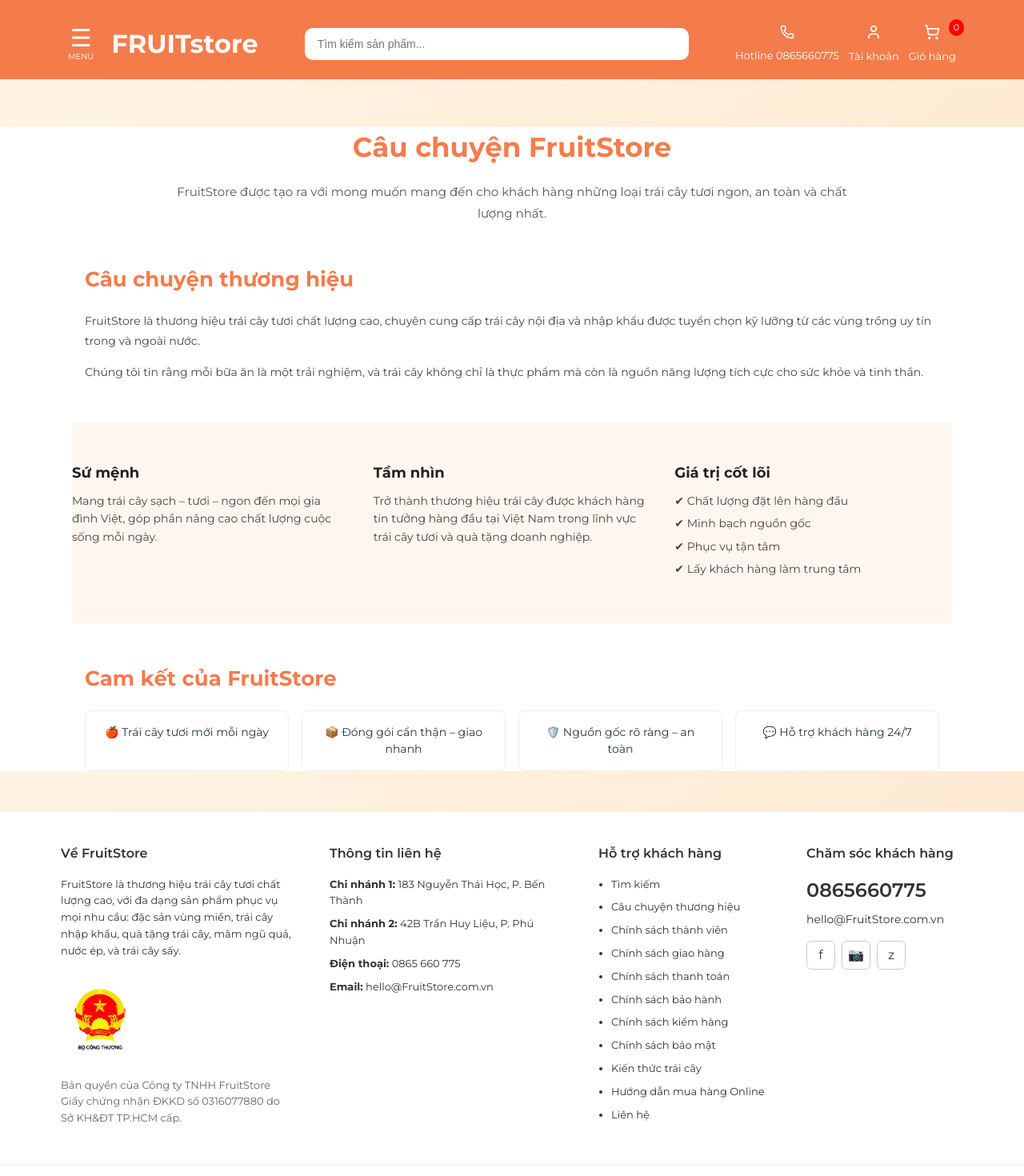
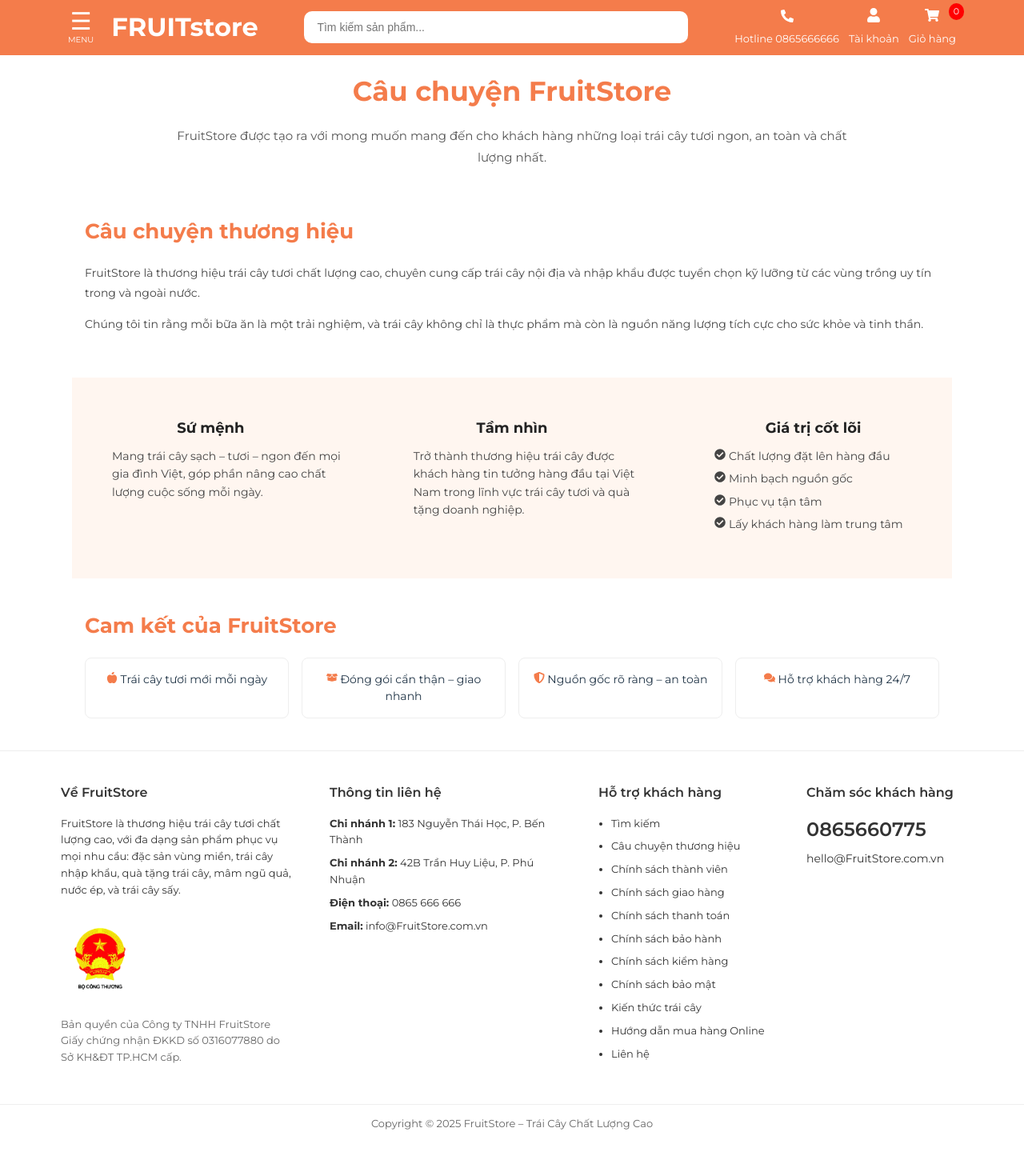
Before and after one commit to Pad2806/fruit-store, a React (Vite) app in the folder fruit-store/: page /about in a window 1280 px wide. Shown: the top 1470 px of the page at 80% size. After the commit the page ends 1429 px from the top, so only its background shows below. Built offline with nearby package versions, Linux system fonts and the light colour scheme.

Commit message:
update UI

```diff
--- a/fruit-store/package.json
+++ b/fruit-store/package.json
@@ -13,6 +13,7 @@
     "lucide-react": "^0.562.0",
     "react": "^19.2.0",
     "react-dom": "^19.2.0",
+    "react-icons": "^5.5.0",
     "react-router-dom": "^7.11.0"
   },
   "devDependencies": {
--- a/fruit-store/src/app/user/components/banner/BannerSlider.css
+++ b/fruit-store/src/app/user/components/banner/BannerSlider.css
@@ -1,6 +1,6 @@
 .banner-slider {
   background: #fff;
-  padding: 0px 0;
+  padding: 20px 0;
 }
 
 .slider-wrapper {
--- a/fruit-store/src/app/user/components/footer/Footer.jsx
+++ b/fruit-store/src/app/user/components/footer/Footer.jsx
@@ -30,24 +30,24 @@
           <h4>Thông tin liên hệ</h4>
           <p><strong>Chi nhánh 1:</strong> 183 Nguyễn Thái Học, P. Bến Thành</p>
           <p><strong>Chi nhánh 2:</strong> 42B Trần Huy Liệu, P. Phú Nhuận</p>
-          <p><strong>Điện thoại:</strong> 0865 660 775</p>
-          <p><strong>Email:</strong> hello@FruitStore.com.vn</p>
+          <p><strong>Điện thoại:</strong> 0865 666 666</p>
+          <p><strong>Email:</strong> info@FruitStore.com.vn</p>
         </div>
 
         <div className="footer-col">
           <h4>Hỗ trợ khách hàng</h4>
 
           <ul className="footer-links">
-            <li><a href="/search">Tìm kiếm</a></li>
+            <li><a href="/#">Tìm kiếm</a></li>
             <li><a href="/about">Câu chuyện thương hiệu</a></li>
-            <li><a href="/membership">Chính sách thành viên</a></li>
-            <li><a href="/shipping">Chính sách giao hàng</a></li>
-            <li><a href="/payment">Chính sách thanh toán</a></li>
-            <li><a href="/guarantee">Chính sách bảo hành</a></li>
-            <li><a href="/check">Chính sách kiểm hàng</a></li>
-            <li><a href="/privacy">Chính sách bảo mật</a></li>
-            <li><a href="/knowledge">Kiến thức trái cây</a></li>
-            <li><a href="/guide">Hướng dẫn mua hàng Online</a></li>
+            <li><a href="/#">Chính sách thành viên</a></li>
+            <li><a href="/#">Chính sách giao hàng</a></li>
+            <li><a href="/#">Chính sách thanh toán</a></li>
+            <li><a href="/#">Chính sách bảo hành</a></li>
+            <li><a href="/#">Chính sách kiểm hàng</a></li>
+            <li><a href="/#">Chính sách bảo mật</a></li>
+            <li><a href="/#">Kiến thức trái cây</a></li>
+            <li><a href="/#">Hướng dẫn mua hàng Online</a></li>
             <li><a href="/contact">Liên hệ</a></li>
           </ul>
         </div>
@@ -58,11 +58,6 @@
           <div className="hotline">0865660775</div>
           <div className="email">hello@FruitStore.com.vn</div>
 
-          <div className="social">
-            <span>f</span>
-            <span>📷</span>
-            <span>z</span>
-          </div>
         </div>
 
       </div>
--- a/fruit-store/src/app/user/components/header/Header.css
+++ b/fruit-store/src/app/user/components/header/Header.css
@@ -11,7 +11,7 @@
 .header-inner {
   max-width: 1150px;
   margin: 0 auto;
-  padding: 30px 20px 18px;
+  padding: 10px 20px;
 
   display: flex;
   align-items: center;
--- a/fruit-store/src/app/user/components/header/Header.jsx
+++ b/fruit-store/src/app/user/components/header/Header.jsx
@@ -1,7 +1,9 @@
 import { useState, useRef, useLayoutEffect } from "react";
 import { Link, useNavigate } from "react-router-dom";
 import { useCart } from "../../context/CartContext";
-import { Phone, User, ShoppingCart } from "lucide-react";
+// import { Phone, User, ShoppingCart } from "lucide-react";
+import { FaPhoneAlt, FaUser, FaShoppingCart, FaHome, FaEnvelope } from "react-icons/fa";
+
 import SearchBar from "../search/SearchBar";
 import "./Header.css";
 
@@ -45,15 +47,18 @@
 
           <div className="header-actions">
             <div className="action" onClick={() => navigate("/contact")} style={{ cursor: "pointer" }}>
-              <span className="icon"><Phone size={18} /></span>
-              <span>Hotline 0865660775</span>
+              {/* <span className="icon"><Phone size={18} /></span> */}
+              <span className="icon"><FaPhoneAlt size={16} /></span>
+              <span>Hotline 0865666666</span>
             </div>
             <div className="action" onClick={() => navigate("/login")} style={{ cursor: "pointer" }}>
-              <span className="icon"><User size={20} /></span>
+              {/* <span className="icon"><User size={20} /></span> */}
+              <span className="icon"><FaUser size={18} /></span>
               <span>Tài khoản</span>
             </div>
             <div className="action cart" onClick={() => navigate("/cart")} style={{ cursor: "pointer" }}>
-              <span className="icon"><ShoppingCart size={20} /></span>
+              {/* <span className="icon"><ShoppingCart size={20} /></span> */}
+              <span className="icon"><FaShoppingCart size={18} /></span>
               <span>Giỏ hàng</span>
               <span className="badge">{cartCount}</span>
             </div>
@@ -75,8 +80,10 @@
             <div className="menu-dropdown-inner">
               <ul className="menu-list">
                 <li className="home">
-                  <Link to="/" onClick={() => setOpenMenu(false)}>🏠</Link>
-                </li>
+  <Link to="/" onClick={() => setOpenMenu(false)}>
+    <FaHome size={18} />
+  </Link>
+</li>
                 <li>
                   <Link to="/" onClick={() => setOpenMenu(false)}>
                     TRANG CHỦ
@@ -100,9 +107,16 @@
               </ul>
 
               <div className="menu-support">
-                <p>📞 0865660775</p>
-                <p>✉ hello@fruitstore.com.vn</p>
-              </div>
+  <p>
+    <FaPhoneAlt size={14}  style={{marginRight: "10px"}}/>
+    <span>0865666666</span>
+  </p>
+  <p>
+    <FaEnvelope size={14}  style={{marginRight: "10px"}}/>
+    <span>hello@fruitstore.com.vn</span>
+  </p>
+</div>
+
             </div>
           </div>
         </>
--- a/fruit-store/src/app/user/pages/about/about.css
+++ b/fruit-store/src/app/user/pages/about/about.css
@@ -5,8 +5,9 @@
 
 .about-hero {
   max-width: 900px;
-  margin: 60px auto 40px;
-  padding: 0 16px;
+  /* margin: 60px auto 40px; */
+  margin: auto;
+  padding: 20px 16px;
   text-align: center;
 }
 
@@ -25,8 +26,8 @@
 
 .about-section {
   max-width: 1100px;
-  margin: 50px auto;
-  padding: 0 16px;
+  margin: auto;
+  padding: 40px 16px;
 }
 
 .about-section h2 {
@@ -57,6 +58,7 @@
   color: #222;
   margin-bottom: 10px;
   font-size: 18px;
+  text-align: center;
 }
 
 .about-grid p,
@@ -64,6 +66,7 @@
   font-size: 14px;
   color: #444;
   line-height: 1.6;
+  margin-left: 50px;
 }
 
 .about-grid ul {
--- a/fruit-store/src/app/user/pages/about/about.jsx
+++ b/fruit-store/src/app/user/pages/about/about.jsx
@@ -1,4 +1,85 @@
+// import "./about.css";
+
+// function About() {
+//   return (
+//     <div className="about-page">
+//       <section className="about-hero">
+//         <h1>Câu chuyện FruitStore</h1>
+//         <p>
+//           FruitStore được tạo ra với mong muốn mang đến cho khách hàng
+//           những loại trái cây tươi ngon, an toàn và chất lượng nhất.
+//         </p>
+//       </section>
+
+//       <section className="about-section">
+//         <h2>Câu chuyện thương hiệu</h2>
+//         <p>
+//           FruitStore là thương hiệu trái cây tươi chất lượng cao,
+//           chuyên cung cấp trái cây nội địa và nhập khẩu được tuyển chọn kỹ lưỡng
+//           từ các vùng trồng uy tín trong và ngoài nước.
+//         </p>
+//         <p>
+//           Chúng tôi tin rằng mỗi bữa ăn là một trải nghiệm,
+//           và trái cây không chỉ là thực phẩm mà còn là nguồn năng lượng tích cực
+//           cho sức khỏe và tinh thần.
+//         </p>
+//       </section>
+
+//       <section className="about-section highlight">
+//         <div className="about-grid">
+//           <div>
+//             <h3>Sứ mệnh</h3>
+//             <p>
+//               Mang trái cây sạch – tươi – ngon đến mọi gia đình Việt,
+//               góp phần nâng cao chất lượng cuộc sống mỗi ngày.
+//             </p>
+//           </div>
+
+//           <div>
+//             <h3>Tầm nhìn</h3>
+//             <p>
+//               Trở thành thương hiệu trái cây được khách hàng tin tưởng hàng đầu
+//               tại Việt Nam trong lĩnh vực trái cây tươi và quà tặng doanh nghiệp.
+//             </p>
+//           </div>
+
+//           <div>
+//             <h3>Giá trị cốt lõi</h3>
+//             <ul>
+//               <li>✔ Chất lượng đặt lên hàng đầu</li>
+//               <li>✔ Minh bạch nguồn gốc</li>
+//               <li>✔ Phục vụ tận tâm</li>
+//               <li>✔ Lấy khách hàng làm trung tâm</li>
+//             </ul>
+//           </div>
+//         </div>
+//       </section>
+
+//       <section className="about-section">
+//         <h2>Cam kết của FruitStore</h2>
+//         <div className="about-commit">
+//           <div>🍎 Trái cây tươi mới mỗi ngày</div>
+//           <div>📦 Đóng gói cẩn thận – giao nhanh</div>
+//           <div>🛡️ Nguồn gốc rõ ràng – an toàn</div>
+//           <div>💬 Hỗ trợ khách hàng 24/7</div>
+//         </div>
+//       </section>
+
+//     </div>
+//   );
+// }
+
+// export default About;
+
+
 import "./about.css";
+import {
+  FaCheckCircle,
+  FaAppleAlt,
+  FaBoxOpen,
+  FaShieldAlt,
+  FaComments,
+} from "react-icons/fa";
 
 function About() {
   return (
@@ -45,11 +126,19 @@
 
           <div>
             <h3>Giá trị cốt lõi</h3>
-            <ul>
-              <li>✔ Chất lượng đặt lên hàng đầu</li>
-              <li>✔ Minh bạch nguồn gốc</li>
-              <li>✔ Phục vụ tận tâm</li>
-              <li>✔ Lấy khách hàng làm trung tâm</li>
+            <ul className="about-values">
+              <li>
+                <FaCheckCircle /> Chất lượng đặt lên hàng đầu
+              </li>
+              <li>
+                <FaCheckCircle /> Minh bạch nguồn gốc
+              </li>
+              <li>
+                <FaCheckCircle /> Phục vụ tận tâm
+              </li>
+              <li>
+                <FaCheckCircle /> Lấy khách hàng làm trung tâm
+              </li>
             </ul>
           </div>
         </div>
@@ -58,13 +147,20 @@
       <section className="about-section">
         <h2>Cam kết của FruitStore</h2>
         <div className="about-commit">
-          <div>🍎 Trái cây tươi mới mỗi ngày</div>
-          <div>📦 Đóng gói cẩn thận – giao nhanh</div>
-          <div>🛡️ Nguồn gốc rõ ràng – an toàn</div>
-          <div>💬 Hỗ trợ khách hàng 24/7</div>
+          <div>
+            <FaAppleAlt style={{color: "#f47c4b"}}/> Trái cây tươi mới mỗi ngày
+          </div>
+          <div>
+            <FaBoxOpen style={{color: "#f47c4b"}}/> Đóng gói cẩn thận – giao nhanh
+          </div>
+          <div>
+            <FaShieldAlt style={{color: "#f47c4b"}} /> Nguồn gốc rõ ràng – an toàn
+          </div>
+          <div>
+            <FaComments style={{color: "#f47c4b"}} /> Hỗ trợ khách hàng 24/7
+          </div>
         </div>
       </section>
-
     </div>
   );
 }
--- a/fruit-store/src/app/user/pages/product_detail/product_detail.css
+++ b/fruit-store/src/app/user/pages/product_detail/product_detail.css
@@ -47,13 +47,20 @@
   font-size: 13px;
   font-weight: 600;
 }
-
+/*
 .price {
   font-size: 28px;
   font-weight: 700;
   color: red;
   margin-bottom: 20px;
+} */
+ .product-detail-info .price {
+  font-size: 28px;
+  font-weight: 700;
+  color: #f47c4b;
+  margin-bottom: 20px;
 }
+
 
 .quantity {
   display: inline-flex;
```
Also changed, not shown: fruit-store/src/app/user/pages/contact/contact.css (+10 -5 lines), fruit-store/src/app/user/pages/contact/contact.jsx (+29 -8 lines), fruit-store/src/app/user/pages/product_detail/product_detail.jsx (+12 -11 lines), 1 other file (tests, documents, lock files or other folders).
